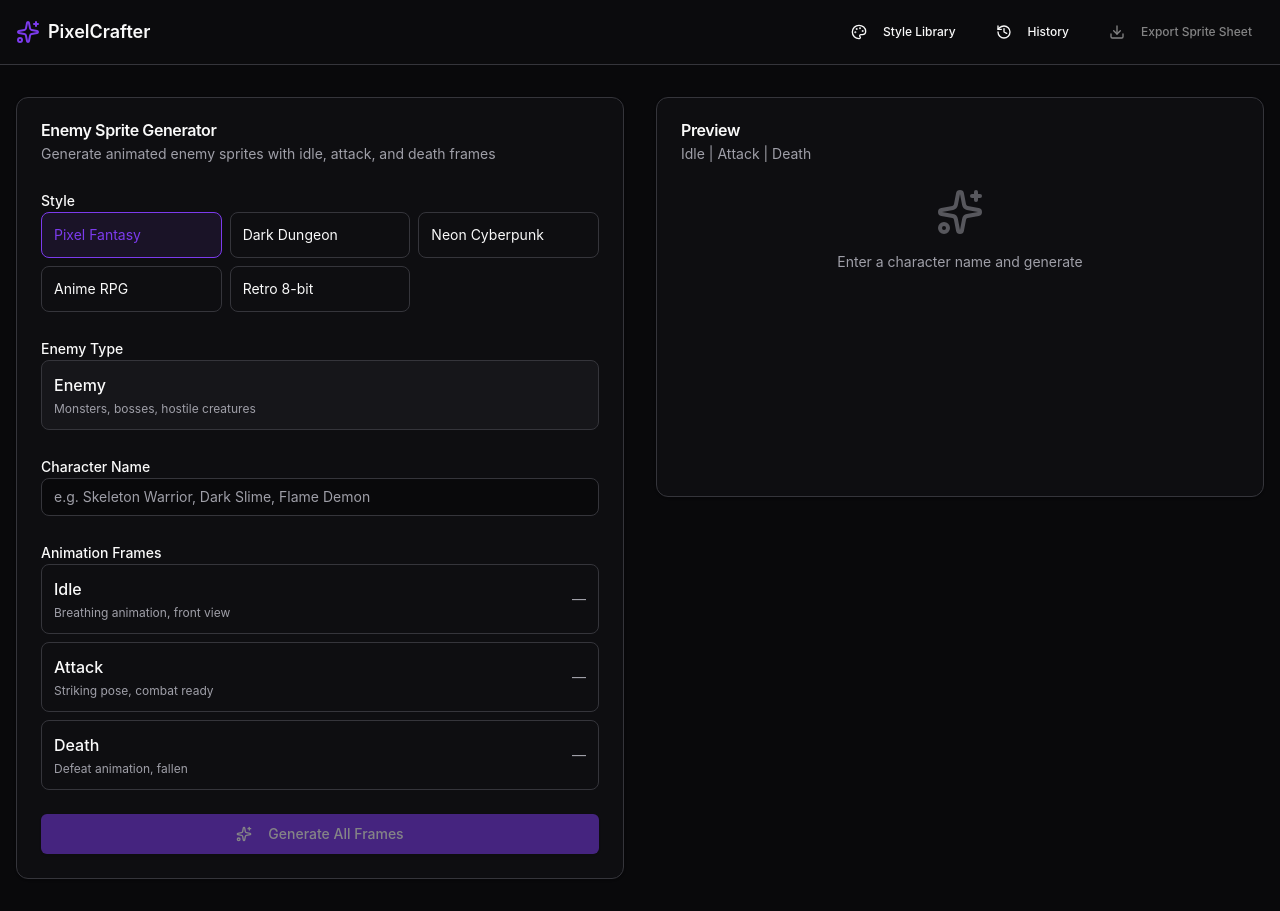
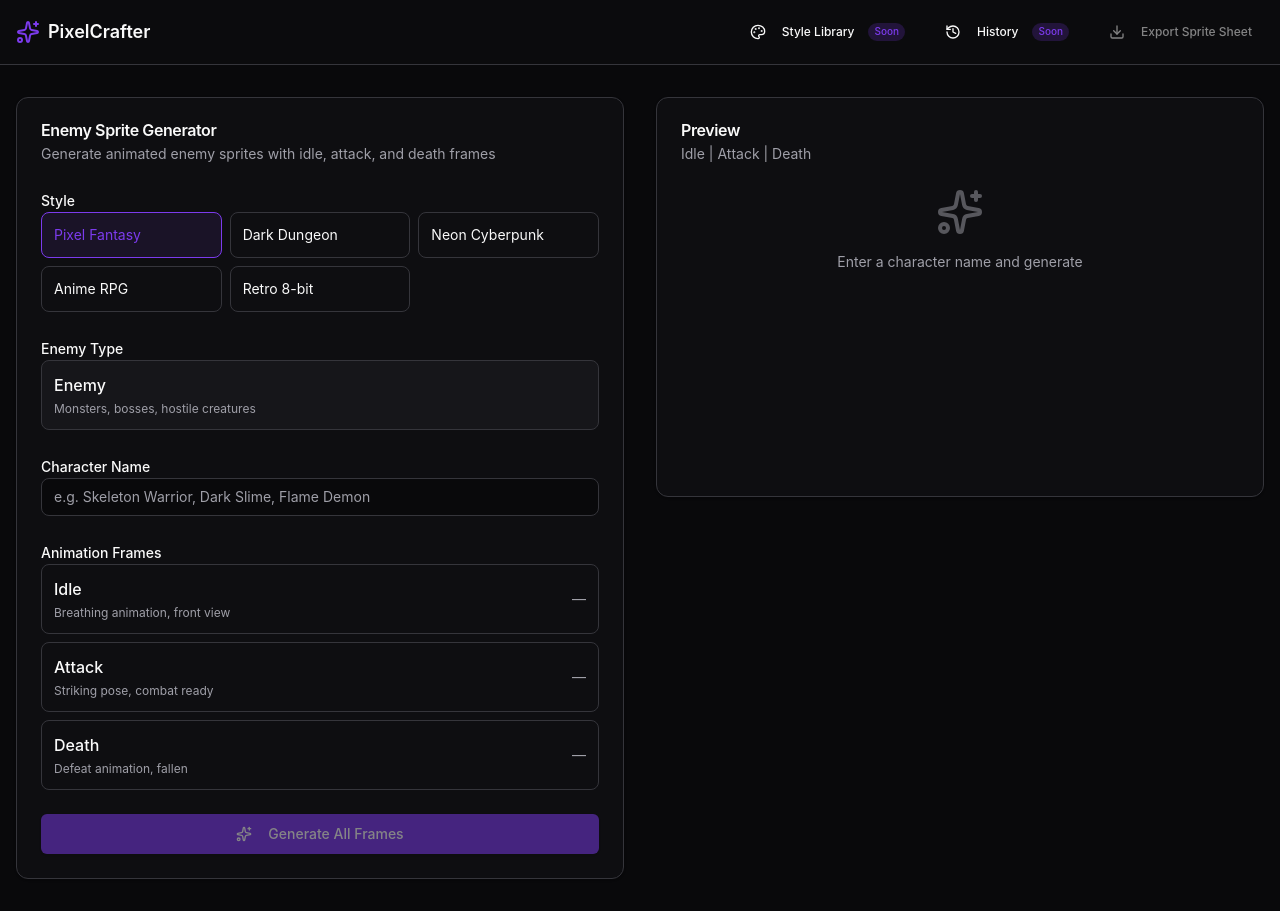
Before and after one commit to mark2574789362-byte/pixel-crafter, a React (Vite) app: page / in a window 1280 px wide. Built offline with nearby package versions, Linux system fonts and the light colour scheme.

Commit message:
chore: add Coming Soon badges to Style Library and History

```diff
--- a/src/App.tsx
+++ b/src/App.tsx
@@ -139,13 +139,15 @@ function App() {
             <span className="text-lg font-semibold">PixelCrafter</span>
           </div>
           <nav className="ml-auto flex items-center gap-4">
-            <Button variant="ghost" size="sm" onClick={() => {}}>
+            <Button variant="ghost" size="sm" onClick={() => window.alert('Style Library — Coming Soon')}>
               <Palette className="mr-2 h-4 w-4" />
               Style Library
+              <span className="ml-1.5 rounded-full bg-primary/20 px-1.5 py-0.5 text-[10px] font-medium text-primary">Soon</span>
             </Button>
-            <Button variant="ghost" size="sm" onClick={() => {}}>
+            <Button variant="ghost" size="sm" onClick={() => window.alert('History — Coming Soon')}>
               <History className="mr-2 h-4 w-4" />
               History
+              <span className="ml-1.5 rounded-full bg-primary/20 px-1.5 py-0.5 text-[10px] font-medium text-primary">Soon</span>
             </Button>
             <Button variant="ghost" size="sm" onClick={handleExportSpriteSheet} disabled={!hasAllFrames}>
               <Download className="mr-2 h-4 w-4" />
```
